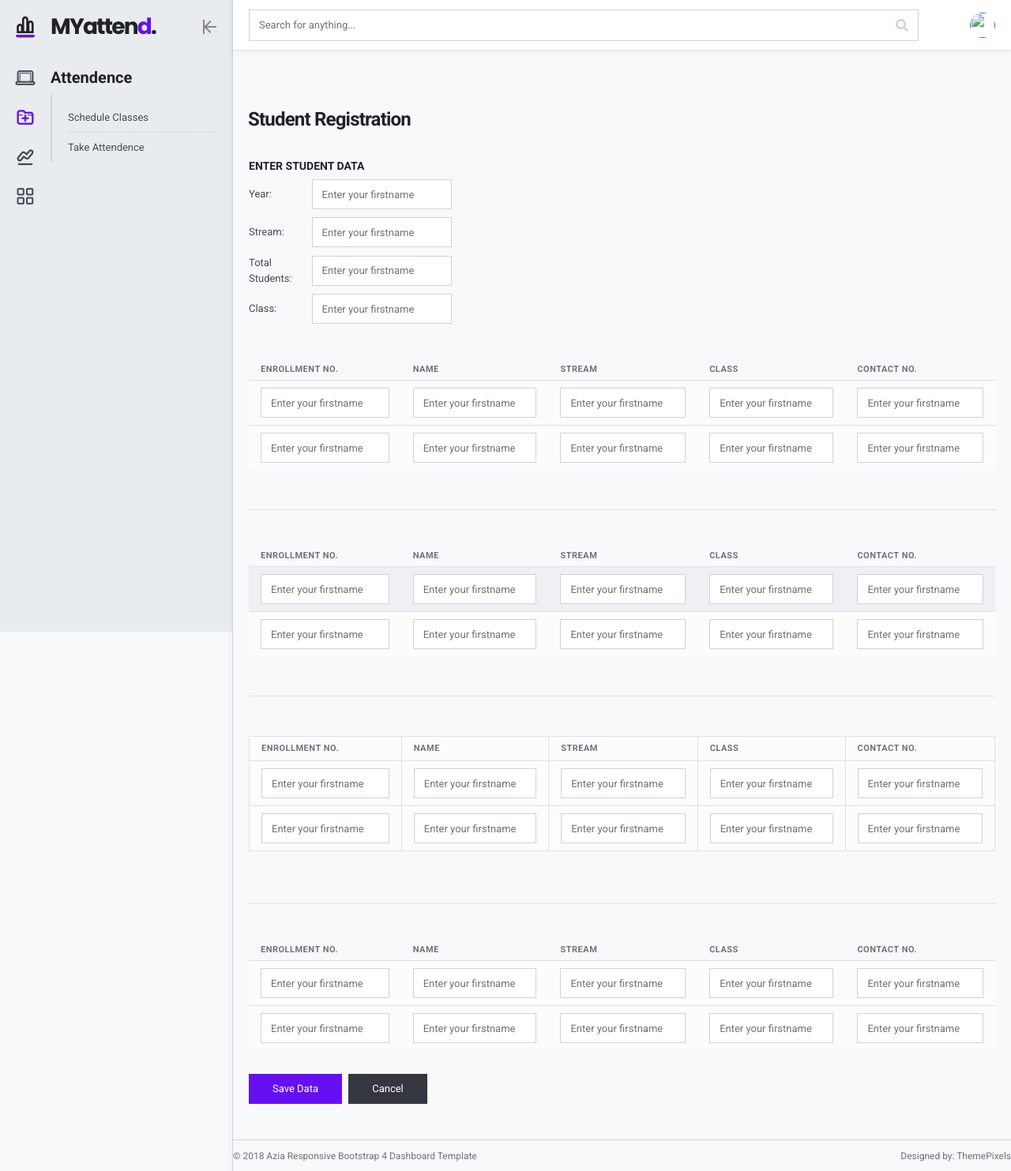
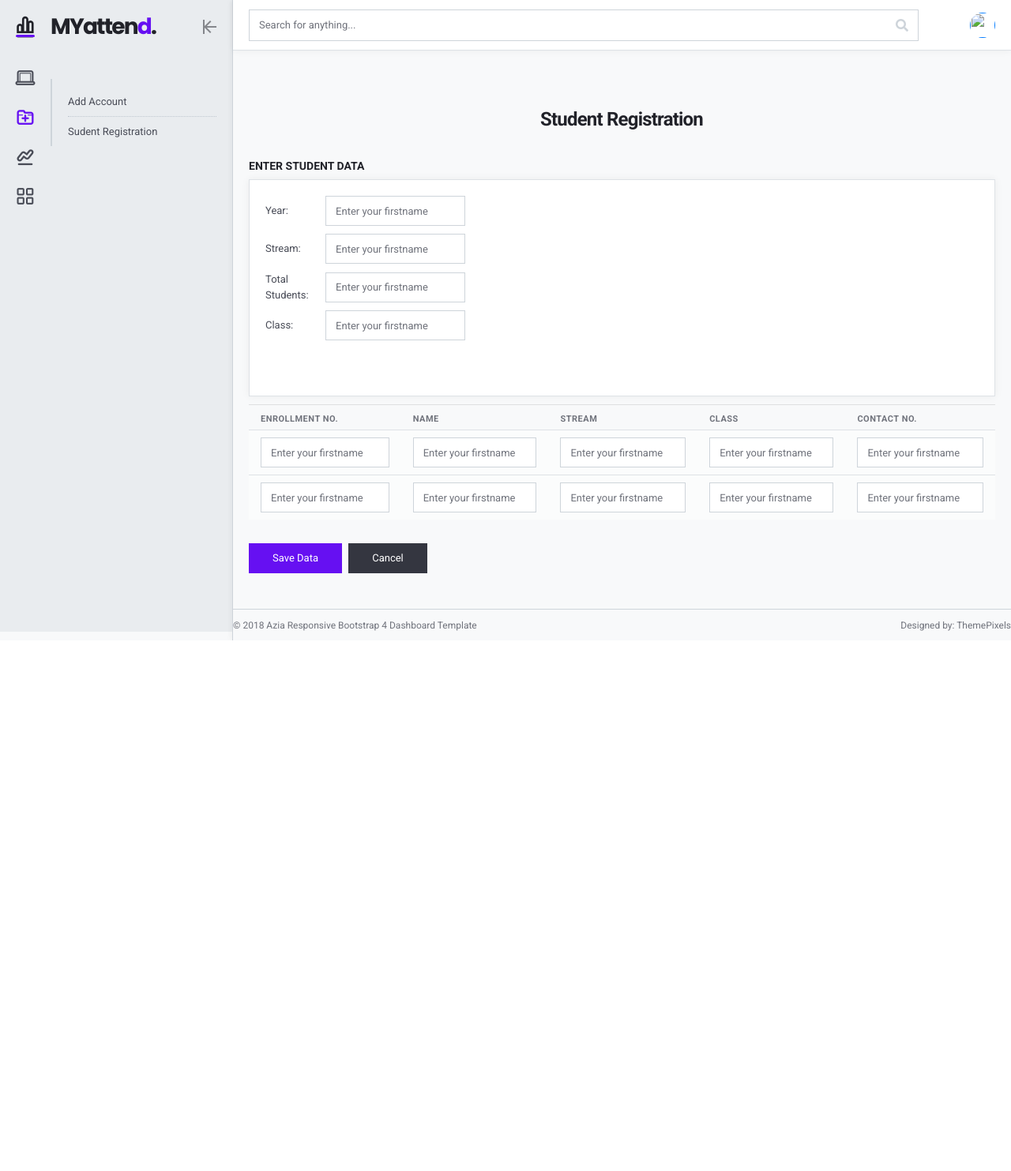
Before and after one commit to diablo1408/Online-Attendence-System, a PHP site: page /admin/add_student.html in a window 1280 px wide. Shown: the whole page at 79% size. After the commit the page ends 811 px from the top, so only its background shows below. Run offline with PHP 8.4, Linux system fonts and the light colour scheme; some libraries are stand-ins or nearby versions.

Commit message:
admin pages added

```diff
--- a/admin/add_student.html
+++ b/admin/add_student.html
@@ -28,7 +28,7 @@
     <meta name="description" content="Responsive Bootstrap 4 Dashboard Template">
     <meta name="author" content="ThemePixels">
 
-    <title>Azia Responsive Bootstrap 4 Dashboard Template</title>
+    <title>Add_User</title>
 
     <!-- vendor css -->
     <link href="../lib/fontawesome-free/css/all.min.css" rel="stylesheet">
@@ -42,10 +42,10 @@
   <body class="az-body az-light">
 
       <div class="az-iconbar">
-        <a href="dashboard.html" class="az-iconbar-logo"><i class="typcn typcn-chart-bar-outline"></i></a>
+        <a href="dashboard_admin.html" class="az-iconbar-logo"><i class="typcn typcn-chart-bar-outline"></i></a>
         <nav class="nav">
 
-          <a href="#asideDashboard" class="nav-link "><i class="typcn typcn-device-laptop"></i></a>
+          <a href="dashboard_admin.html" class="nav-link "><i class="typcn typcn-device-laptop"></i></a>
          <a href="#asideAppsPages" class="nav-link active"><i class="typcn typcn-folder-add"></i></a>
           <a href="#asideCharts" class="nav-link"><i class="typcn typcn-chart-line-outline"></i></a>
           <a href="#asideTables" class="nav-link"><i class="typcn typcn-th-large-outline"></i></a>
@@ -55,7 +55,7 @@
       <div class="az-iconbar-aside">
         <div class="az-iconbar-header">
 
-          <a href="dashboard.html" class="az-logo">MYatten<span>d</span>.</a>
+          <a href="dashboard_admin.html" class="az-logo">MYatten<span>d</span>.</a>
           <a href="" class="az-iconbar-toggle-menu">
             <i class="icon ion-md-arrow-back"></i>
             <i class="icon ion-md-close"></i>
@@ -69,11 +69,11 @@
 
           </div>
           <div id="asideAppsPages" class="az-iconbar-pane">
-            <h6 class="az-iconbar-title">Attendence</h6>
+            <h6 class="az-iconbar-title"></h6>
             <small class="az-iconbar-text"></small>
             <nav class="nav">
-              <a href="attendence_details.html" class="nav-link">Schedule Classes</a>
-              <a href="attendence_form.html" class="nav-link">Take Attendence</a>
+              <a href="add_user.html" class="nav-link">Add Account</a>
+            <a href="add_student.html" class="nav-link">Sudent Registration</a>
 
             </nav>
           </div>
@@ -126,11 +126,13 @@
 
     <div class="az-content-body az-content-body-dashboard-six">
        <p class="mg-b-20 mg-lg-b-30"></p>
-       <div class="az-content">
-          <h2 class="az-content-title">Student Registration</h2>
+       <div class="az-content ">
+          <h2 align="center" class="az-content-title">Student Registration</h2>
 
           <div class="az-content-label mg-b-10">Enter Student Data</div>
-          <div >
+
+
+          <div  class ="card card-body pd-20">
               <div class="row row-xs align-items-center mg-b-10">
                 <div class="col-md-1">
                   <label class="form-label mg-b-0">Year:</label>
@@ -171,112 +173,17 @@
             </div>
 
 
-          <div class="table-responsive">
-            <table class="table mg-b-0">
-              <thead>
-                <tr>
-                  <th>Enrollment No.</th>
-                  <th>Name</th>
-                  <th>Stream</th>
-                  <th>Class</th>
-                  <th>Contact No.</th>
-                </tr>
-              </thead>
-              <tbody>
-                <tr>
-                  <th scope="row"> <input type="text" class="form-control" placeholder="Enter your firstname"></th>
-                  <th> <input type="text" class="form-control" placeholder="Enter your firstname"> </th>
-                  <td> <input type="text" class="form-control" placeholder="Enter your firstname"></td>
-                  <td> <input type="text" class="form-control" placeholder="Enter your firstname"></td>
-                  <td> <input type="text" class="form-control" placeholder="Enter your firstname"></td>
-                </tr>
-               <tr>
-                  <th scope="row"> <input type="text" class="form-control" placeholder="Enter your firstname"></th>
-                  <th> <input type="text" class="form-control" placeholder="Enter your firstname"> </th>
-                  <td> <input type="text" class="form-control" placeholder="Enter your firstname"></td>
-                  <td> <input type="text" class="form-control" placeholder="Enter your firstname"></td>
-                  <td> <input type="text" class="form-control" placeholder="Enter your firstname"></td>
-                </tr>
-
-              </tbody>
-            </table>
-          </div><!-- table-responsive -->
-
-          <hr class="mg-y-30 mg-lg-y-50">
 
 
 
-          <div class="table-responsive">
-            <table class="table table-striped mg-b-0">
-              <thead>
-                <tr>
-                  <th>Enrollment No.</th>
-                  <th>Name</th>
-                  <th>Stream</th>
-                  <th>Class</th>
-                  <th>Contact No.</th>
-                </tr>
-              </thead>
-              <tbody>
-                <tr>
-                  <th scope="row"> <input type="text" class="form-control" placeholder="Enter your firstname"></th>
-                  <th> <input type="text" class="form-control" placeholder="Enter your firstname"> </th>
-                  <td> <input type="text" class="form-control" placeholder="Enter your firstname"></td>
-                  <td> <input type="text" class="form-control" placeholder="Enter your firstname"></td>
-                  <td> <input type="text" class="form-control" placeholder="Enter your firstname"></td>
-                </tr>
-
-                <tr>
-                  <th scope="row"> <input type="text" class="form-control" placeholder="Enter your firstname"></th>
-                  <th> <input type="text" class="form-control" placeholder="Enter your firstname"> </th>
-                  <td> <input type="text" class="form-control" placeholder="Enter your firstname"></td>
-                  <td> <input type="text" class="form-control" placeholder="Enter your firstname"></td>
-                  <td> <input type="text" class="form-control" placeholder="Enter your firstname"></td>
-                </tr>
-
-
-              </tbody>
-            </table>
-          </div><!-- bd -->
-
-          <hr class="mg-y-30 mg-lg-y-50">
 
 
 
-          <div class="table-responsive">
-            <table class="table table-bordered">
-              <thead>
-                <tr>
-                  <th>Enrollment No.</th>
-                  <th>Name</th>
-                  <th>Stream</th>
-                  <th>Class</th>
-                  <th>Contact No.</th>
-                </tr>
-              </thead>
-              <tbody>
 
-                <tr>
-                  <th scope="row"> <input type="text" class="form-control" placeholder="Enter your firstname"></th>
-                  <th> <input type="text" class="form-control" placeholder="Enter your firstname"> </th>
-                  <td> <input type="text" class="form-control" placeholder="Enter your firstname"></td>
-                  <td> <input type="text" class="form-control" placeholder="Enter your firstname"></td>
-                  <td> <input type="text" class="form-control" placeholder="Enter your firstname"></td>
-                  </tr>
 
-                <tr>
-                  <th scope="row"> <input type="text" class="form-control" placeholder="Enter your firstname"></th>
-                  <th> <input type="text" class="form-control" placeholder="Enter your firstname"> </th>
-                  <td> <input type="text" class="form-control" placeholder="Enter your firstname"></td>
-                  <td> <input type="text" class="form-control" placeholder="Enter your firstname"></td>
-                  <td> <input type="text" class="form-control" placeholder="Enter your firstname"></td>
-                </tr>
 
-              </tbody>
-            </table>
-          </div><!-- table-responsive -->
 
-          <hr class="mg-y-30 mg-lg-y-50">
+          <hr class="mg-y-10 ">
 
 
           <div class="table-responsive">
--- a/css/customcss.css
+++ b/css/customcss.css
@@ -3,8 +3,8 @@
 }
 
 .mg-t-a {
-    margin: 20px;
-background-color: beige; }
+    margin: auto;
+ }
  .table-m{
      display: block;
 
```
Also changed, not shown: admin/add_user.html (+7 -4 lines), admin/dashboard_admin.html (+4 -4 lines), teacher/attendence_details.html (+7 -6 lines), teacher/attendence_form.html (+39 -2 lines).
